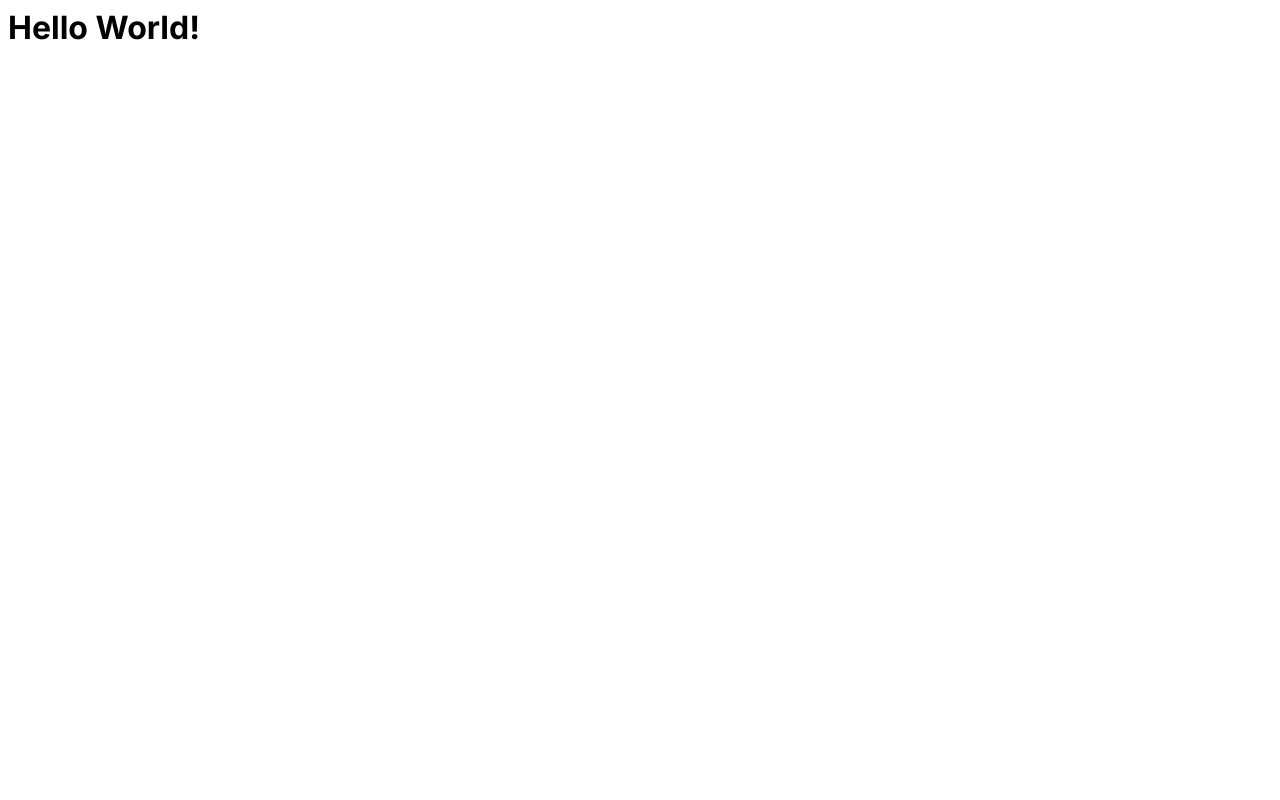
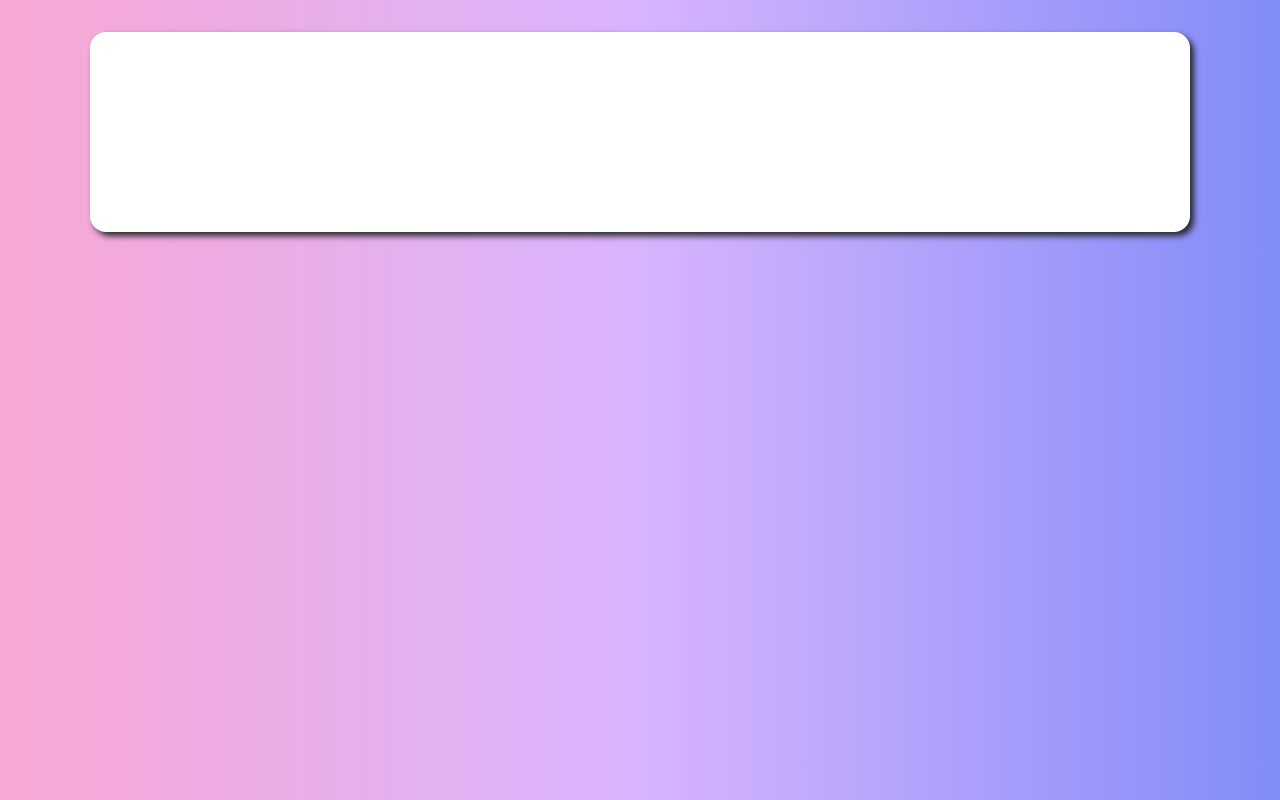
Before and after one commit to fesvieira/notion-clone, a Next.js app: page / in a window 1280 px wide. Built offline with nearby package versions, Linux system fonts and the light colour scheme.

Commit message:
feat(UI): create container layout

```diff
--- a/src/pages/_app.tsx
+++ b/src/pages/_app.tsx
@@ -1,4 +1,4 @@
-import { AppContainer } from "@/styles/Global";
+import { AppContainer, GlobalStyles } from "@/styles/global";
 import type { AppProps } from "next/app";
 import { Inter } from "next/font/google";
 
@@ -7,6 +7,7 @@ const inter = Inter({ subsets: ["latin"] });
 export default function App({ Component, pageProps }: AppProps) {
   return (
     <AppContainer className={inter.className}>
+      <GlobalStyles />
       <Component {...pageProps} />
     </AppContainer>
   );
--- a/src/pages/_document.tsx
+++ b/src/pages/_document.tsx
@@ -1,4 +1,5 @@
-import { Html, Head, Main, NextScript } from 'next/document'
+import { AppContainer } from "@/styles/global";
+import { Html, Head, Main, NextScript } from "next/document";
 
 export default function Document() {
   return (
@@ -9,5 +10,5 @@ export default function Document() {
         <NextScript />
       </body>
     </Html>
-  )
+  );
 }
--- a/src/pages/index.tsx
+++ b/src/pages/index.tsx
@@ -1,3 +1,5 @@
+import { NotionWindow } from "@/styles/Home";
+
 export default function Home() {
-  return <h1>Hello World!</h1>;
+  return <NotionWindow />;
 }
--- a/src/styles/Global.ts
+++ b/src/styles/Global.ts
@@ -1,20 +1,57 @@
-import styled from "styled-components";
+import styled, { createGlobalStyle } from "styled-components";
+
+export const GlobalStyles = createGlobalStyle`
+* {
+    margin: 0;
+    padding: 0;
+
+    box-sizing: border-box;
+  }
+
+  html {
+    scroll-behavior: smooth;
+  }
+
+  body, input, textarea, select, button {
+    font: 400 1rem "Work Sans", sans-serif;
+  }
+
+  button {
+    cursor: pointer;
+  }
+
+  a {
+    color: inherit;
+    text-decoration: none;
+  }
+
+  h1, h2, h3, h4, h5, h6, p, span, button, textarea {
+    color: rgb(24, 24, 27f);
+  }
+
+`;
 
 export const AppContainer = styled.div`
   display: flex;
   flex-direction: column;
 
-  align-items: top;
+  align-items: center;
   justify-content: flex-start;
 
-  height: 100%;
-  width: 100dvw;
+  padding: 2rem;
+  margin: 0;
 
-  & > * {
-    padding: 0;
-    margin: 0;
-  }
+  height: 100dvh;
+  width: 100%;
+
+  background: linear-gradient(
+    to right,
+    rgb(249, 168, 212),
+    rgb(216, 180, 254),
+    rgb(129, 140, 248)
+  );
 `;
+
 export const Column = styled.div`
   display: flex;
   flex-direction: column;
--- /dev/null
+++ b/src/styles/Home.ts
@@ -0,0 +1,13 @@
+import styled from "styled-components";
+
+export const NotionWindow = styled.div`
+  border-radius: 1rem;
+
+  min-height: 200px;
+  width: 1100px;
+
+  /* offset-x | offset-y | blur-radius | spread-radius | color */
+  box-shadow: 0.25rem 0.25rem 6px rgb(40, 40, 40);
+
+  background: white;
+`;
```
